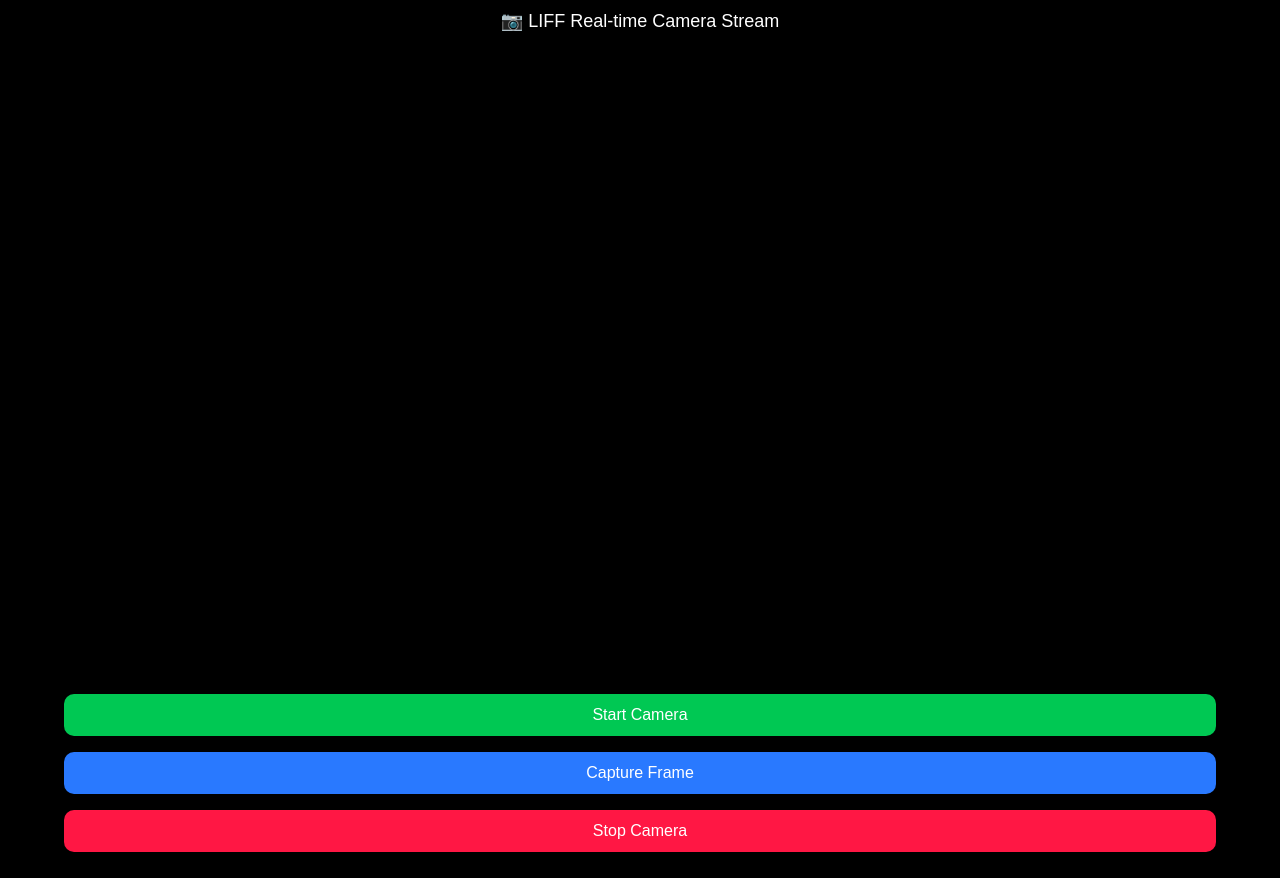
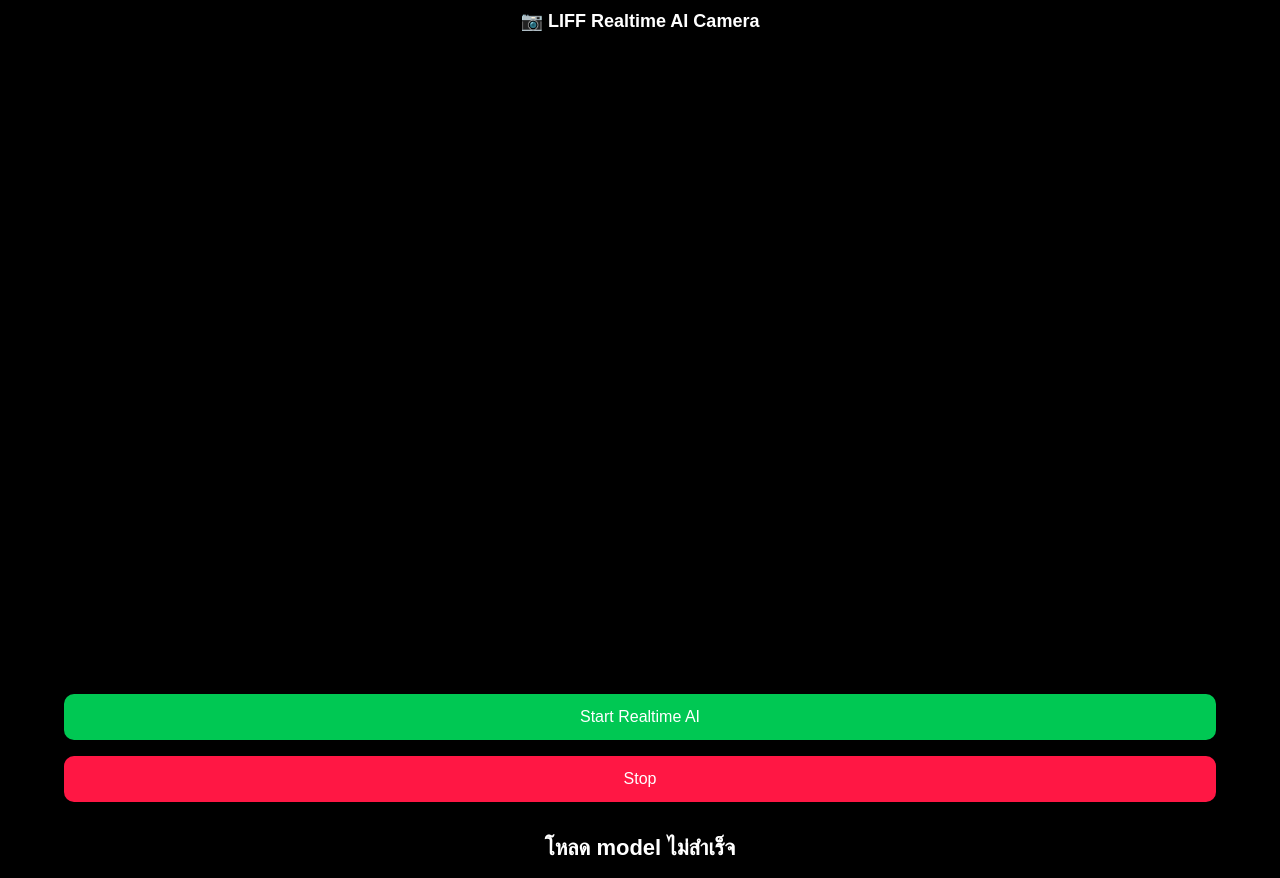
Before and after one commit to Thanoo2522/gitbackend, a Flask app: template templates/vdo.html in a window 1280 px wide. After the commit the page ends 856 px from the top, so only its background shows below. Run offline with Flask 3, Linux system fonts and the light colour scheme; the template is opened without the code that fills it: most values are stand-ins (such as "Sample title", 1, 10 or a date in 2020); parts of the project's set-up code (start-up, migrations or seed data) failed here and were passed over; some libraries are stand-ins or nearby versions.

Commit message:
update feature

```diff
--- a/templates/vdo.html
+++ b/templates/vdo.html
@@ -2,12 +2,23 @@
 <html lang="en">
 <head>
 <meta charset="UTF-8">
-<title>LIFF Camera Stream</title>
-<meta name="viewport" content="width=device-width, initial-scale=1, maximum-scale=1">
 
+<title>Realtime AI VDO</title>
+
+<meta name="viewport"
+content="width=device-width, initial-scale=1, maximum-scale=1">
+
+<!-- LIFF -->
 <script src="https://static.line-scdn.net/liff/edge/2/sdk.js"></script>
 
+<!-- TensorFlow -->
+<script src="https://cdn.jsdelivr.net/npm/@tensorflow/tfjs@latest"></script>
+
+<!-- Teachable Machine -->
+<script src="https://cdn.jsdelivr.net/npm/@teachablemachine/image@latest"></script>
+
 <style>
+
 body{
     margin:0;
     background:black;
@@ -19,6 +30,7 @@ body{
 header{
     padding:10px;
     font-size:18px;
+    font-weight:bold;
 }
 
 video{
@@ -29,109 +41,376 @@ video{
 
 button{
     width:90%;
-    padding:12px;
+    padding:14px;
     margin:8px;
     font-size:16px;
     border:none;
     border-radius:10px;
 }
 
-#startBtn{background:#00c853;color:white;}
-#snapBtn{background:#2979ff;color:white;}
-#stopBtn{background:#ff1744;color:white;}
+#startBtn{
+    background:#00c853;
+    color:white;
+}
+
+#stopBtn{
+    background:#ff1744;
+    color:white;
+}
+
+#result{
+    margin-top:15px;
+    font-size:22px;
+    font-weight:bold;
+    padding:10px;
+}
+
+.classBox{
+    margin:8px;
+    padding:10px;
+    background:#222;
+    border-radius:10px;
+    font-size:18px;
+}
 
 canvas{
     display:none;
 }
 
-img{
-    width:90%;
-    margin-top:10px;
-    border-radius:10px;
-}
 </style>
 </head>
 
 <body>
 
 <header>
-📷 LIFF Real-time Camera Stream
+📷 LIFF Realtime AI Camera
 </header>
 
-<video id="video" autoplay playsinline></video>
+<video
+    id="video"
+    autoplay
+    playsinline
+></video>
 
-<button id="startBtn">Start Camera</button>
-<button id="snapBtn">Capture Frame</button>
-<button id="stopBtn">Stop Camera</button>
+<button id="startBtn">
+    Start Realtime AI
+</button>
+
+<button id="stopBtn">
+    Stop
+</button>
+
+<div id="result">
+    Loading...
+</div>
 
 <canvas id="canvas"></canvas>
-<img id="snapshot"/>
 
 <script>
 
+// =====================================================
+// GLOBAL
+// =====================================================
+
 let stream = null;
+
+let model = null;
+
+let running = false;
+
+let predictLoop = null;
+
 const video = document.getElementById("video");
+
 const canvas = document.getElementById("canvas");
-const snapshot = document.getElementById("snapshot");
+
+const resultDiv = document.getElementById("result");
+
+// =====================================================
+// MODEL PATH
+// VSCode Folder:
+//
+// static/
+// └── models_imagenumber/
+//     ├── model.json
+//     ├── metadata.json
+//     └── weights.bin
+// =====================================================
+
+const MODEL_URL =
+    "models_imagenumber/model.json";
+
+const METADATA_URL =
+    "models_imagenumber/metadata.json";
+
+// =====================================================
+// INIT LIFF
+// =====================================================
 
 async function initLiff(){
+
     try{
-        await liff.init({ liffId: "YOUR_LIFF_ID" });
 
-        // optional: auto login
+        // กัน init ซ้ำ
+        if(window.liffLoaded){
+            return;
+        }
+
+        window.liffLoaded = true;
+
+        await liff.init({
+
+            liffId: "{{ liff_id }}"
+        });
+
         if(!liff.isLoggedIn()){
+
             liff.login();
         }
+
     }catch(err){
-        console.log("LIFF init error:", err);
+
+        console.log(
+            "LIFF ERROR:",
+            err
+        );
     }
 }
 
-// เปิดกล้องสด--
+// =====================================================
+// LOAD MODEL
+// =====================================================
+
+async function loadModel(){
+
+    try{
+
+        resultDiv.innerHTML =
+            "Loading AI Model...";
+
+        model = await tmImage.load(
+
+            MODEL_URL,
+            METADATA_URL
+        );
+
+        resultDiv.innerHTML =
+            "Model Loaded ✅";
+
+        console.log(
+            "MODEL READY"
+        );
+
+    }catch(err){
+
+        console.log(err);
+
+        resultDiv.innerHTML =
+            "โหลด model ไม่สำเร็จ";
+    }
+}
+
+// =====================================================
+// START CAMERA
+// =====================================================
+
 async function startCamera(){
+
     try{
-        stream = await navigator.mediaDevices.getUserMedia({
-            video: {
-                facingMode: "environment" // กล้องหลังมือถือ
-            },
-            audio: false
-        });
+
+        // กันเปิดซ้ำ
+        if(stream){
+            return;
+        }
+
+        stream =
+            await navigator.mediaDevices
+            .getUserMedia({
+
+                video:{
+                    facingMode:"environment"
+                },
+
+                audio:false
+            });
 
         video.srcObject = stream;
 
+        await video.play();
+
+        console.log(
+            "CAMERA READY"
+        );
+
     }catch(err){
-        alert("Cannot access camera: " + err);
+
+        console.log(err);
+
+        alert(
+            "เปิดกล้องไม่ได้"
+        );
+    }
+}
+
+// =====================================================
+// PREDICT
+// =====================================================
+
+async function predictFrame(){
+
+    try{
+
+        if(!running){
+            return;
+        }
+
+        if(!model){
+            return;
+        }
+
+        // predict realtime
+        const predictions =
+            await model.predict(video);
+
+        // sort มาก -> น้อย
+        predictions.sort(
+
+            (a,b)=>
+                b.probability - a.probability
+        );
+
+        // show all
+        let html = "";
+
+        predictions.forEach(p => {
+
+            html += `
+
+                <div class="classBox">
+
+                    ${p.className}
+
+                    :
+
+                    ${(p.probability*100).toFixed(1)}%
+
+                </div>
+
+            `;
+        });
+
+        resultDiv.innerHTML = html;
+
+    }catch(err){
+
+        console.log(
+            "PREDICT ERROR:",
+            err
+        );
+    }
+}
+
+// =====================================================
+// START REALTIME LOOP
+// 2 FPS
+// =====================================================
+
+async function startRealtimeAI(){
+
+    try{
+
+        // กันเปิดซ้ำ
+        if(running){
+            return;
+        }
+
+        running = true;
+
+        // load model
+        if(!model){
+
+            await loadModel();
+        }
+
+        // open camera
+        await startCamera();
+
+        // realtime loop
+        predictLoop = setInterval(
+
+            async()=>{
+
+                await predictFrame();
+
+            },
+
+            500 // 2 frame/sec
+        );
+
+    }catch(err){
+
         console.log(err);
     }
 }
 
-// ถ่ายภาพจาก stream
-function captureFrame(){
-    const ctx = canvas.getContext("2d");
+// =====================================================
+// STOP
+// =====================================================
 
-    canvas.width = video.videoWidth;
-    canvas.height = video.videoHeight;
+function stopRealtimeAI(){
 
-    ctx.drawImage(video, 0, 0, canvas.width, canvas.height);
+    running = false;
 
-    const dataURL = canvas.toDataURL("image/png");
-    snapshot.src = dataURL;
+    // stop interval
+    if(predictLoop){
+
+        clearInterval(
+            predictLoop
+        );
+
+        predictLoop = null;
+    }
+
+    // stop camera
+    if(stream){
+
+        stream.getTracks()
+        .forEach(track=>{
+
+            track.stop();
+        });
+
+        video.srcObject = null;
+
+        stream = null;
+    }
+
+    resultDiv.innerHTML =
+        "Stopped";
 }
 
-// หยุดกล้อง
-function stopCamera(){
-    if(stream){
-        stream.getTracks().forEach(track => track.stop());
-        video.srcObject = null;
-    }
-}
+// =====================================================
+// EVENTS
+// =====================================================
 
-// Events
-document.getElementById("startBtn").onclick = startCamera;
-document.getElementById("snapBtn").onclick = captureFrame;
-document.getElementById("stopBtn").onclick = stopCamera;
+document
+.getElementById("startBtn")
+.onclick = startRealtimeAI;
 
-initLiff();
+document
+.getElementById("stopBtn")
+.onclick = stopRealtimeAI;
+
+// =====================================================
+// AUTO START
+// =====================================================
+
+window.onload = async()=>{
+
+    await initLiff();
+
+    await startRealtimeAI();
+};
 
 </script>
 
```
Also changed, not shown: models_imagenumber/metadata.json (renamed from models_v1/metadata.json), models_imagenumber/model.json (renamed from models_v1/model.json), 2 other files.
